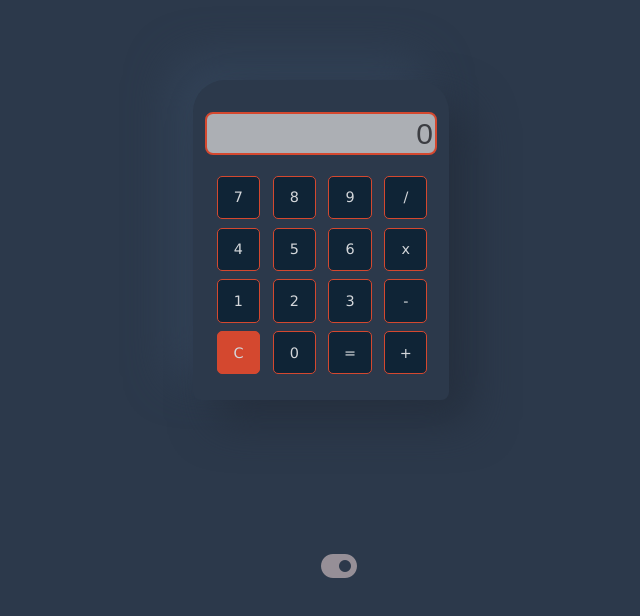
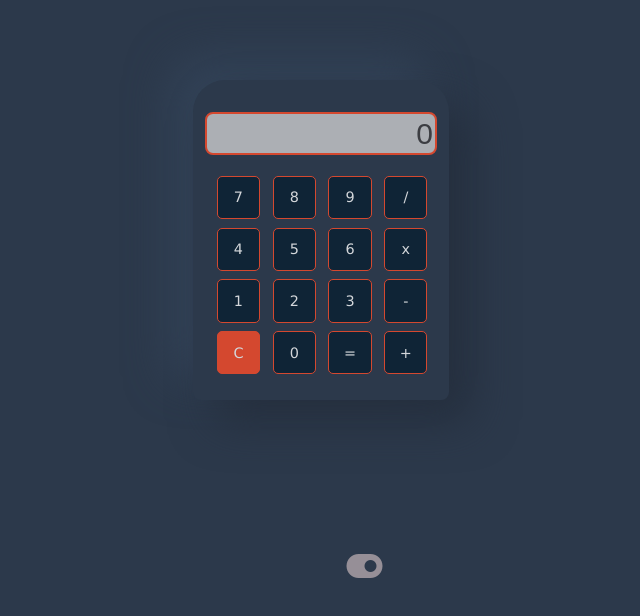
Before and after one commit to fktpolice/fktpolice.github.io, a plain HTML site: page calculadora/index.html in a window 1280 px wide. Shown: the whole page, without its empty margins (319-959 px from the left). Drawn offline with Linux system fonts and the light colour scheme.

Commit message:
Update styles.css

```diff
--- a/calculadora/styles.css
+++ b/calculadora/styles.css
@@ -178,7 +178,7 @@ footer {
         position: relative;
         width: auto;
         height: 1.5em;
-        left: 50vw;
+        left: 52vw;
 
         top: -100px;
     }
```
